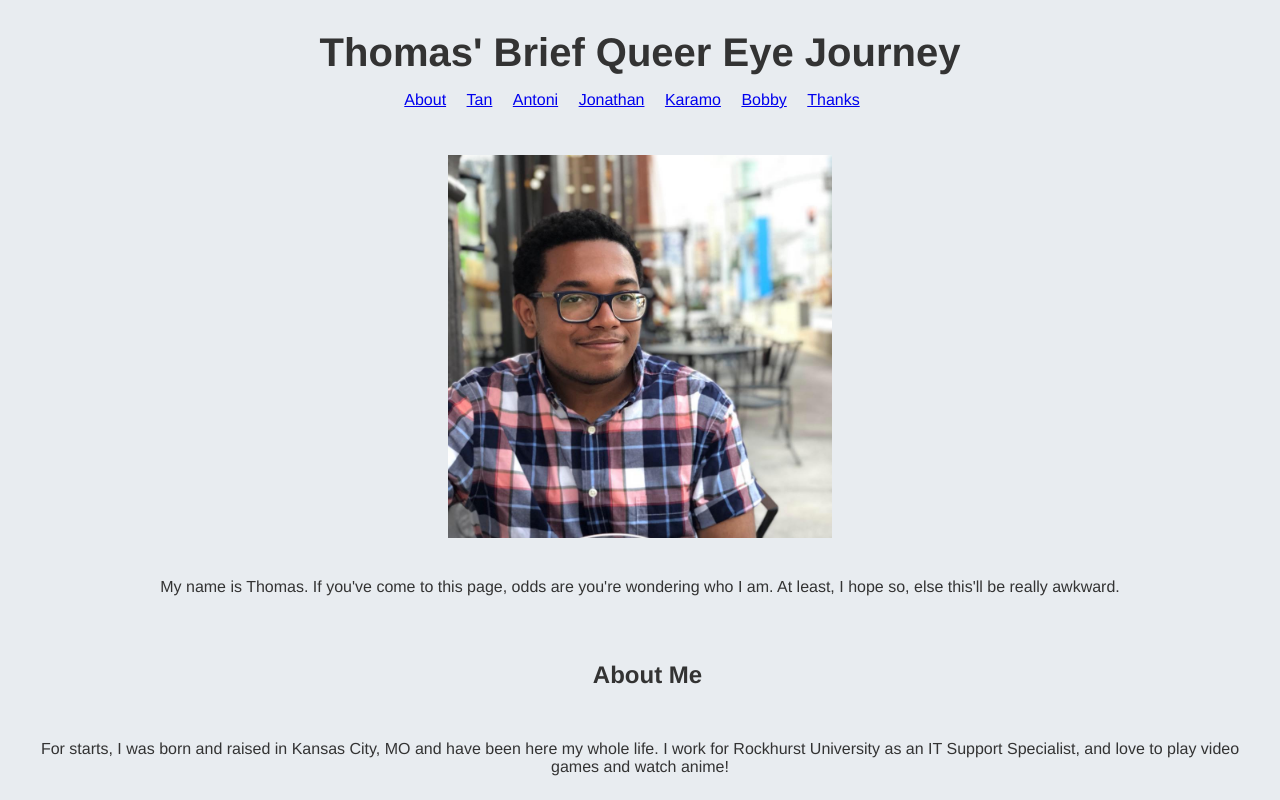
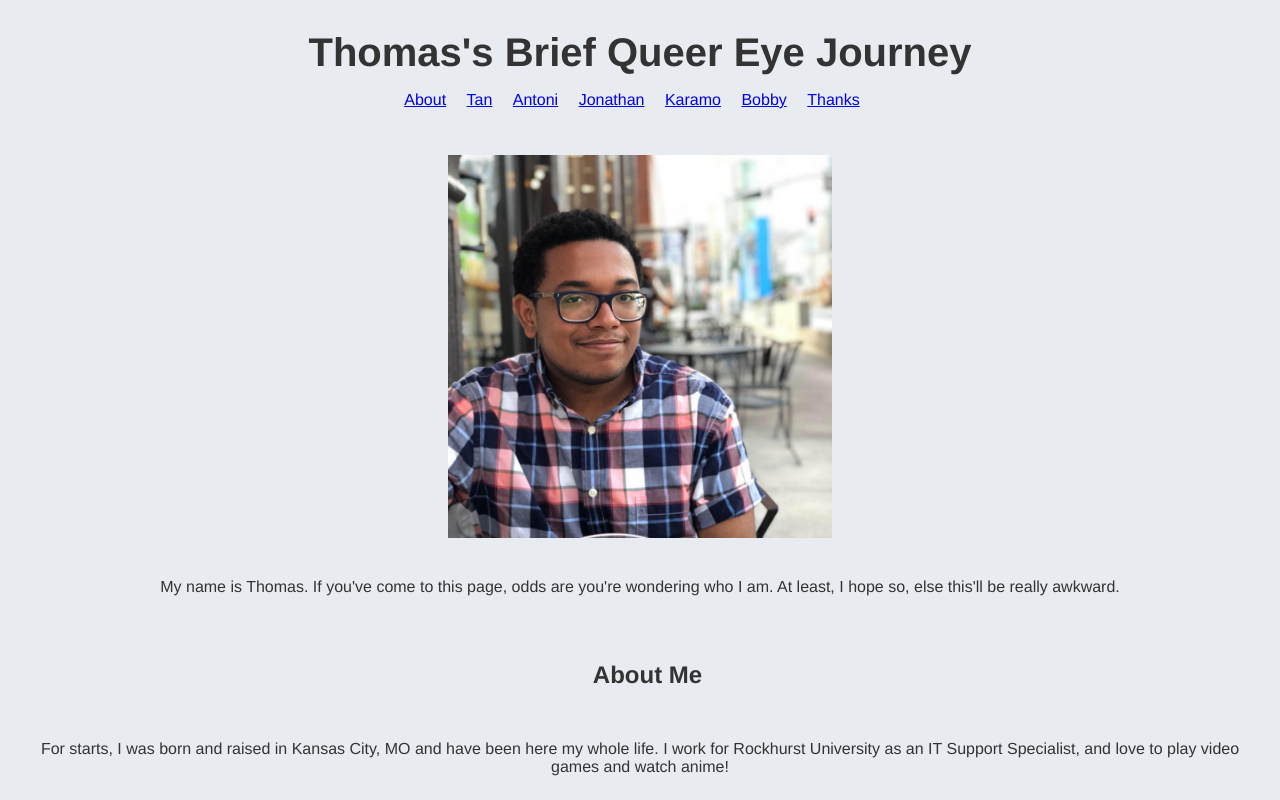
Before and after one commit to Glyaleth/html-me-something, a plain HTML site: page index.html in a window 1280 px wide. Shown: the top 800 px of the page. Drawn offline with Linux system fonts and the light colour scheme.

Commit message:
Update index.html

```diff
--- a/index.html
+++ b/index.html
@@ -9,7 +9,7 @@
   </head>
   <body>
     <header>
-      <h1>Thomas' Brief Queer Eye Journey</h1>
+      <h1>Thomas's Brief Queer Eye Journey</h1>
       <nav>
         <ul>
             <li><a href="#about">About</a></li>
```
